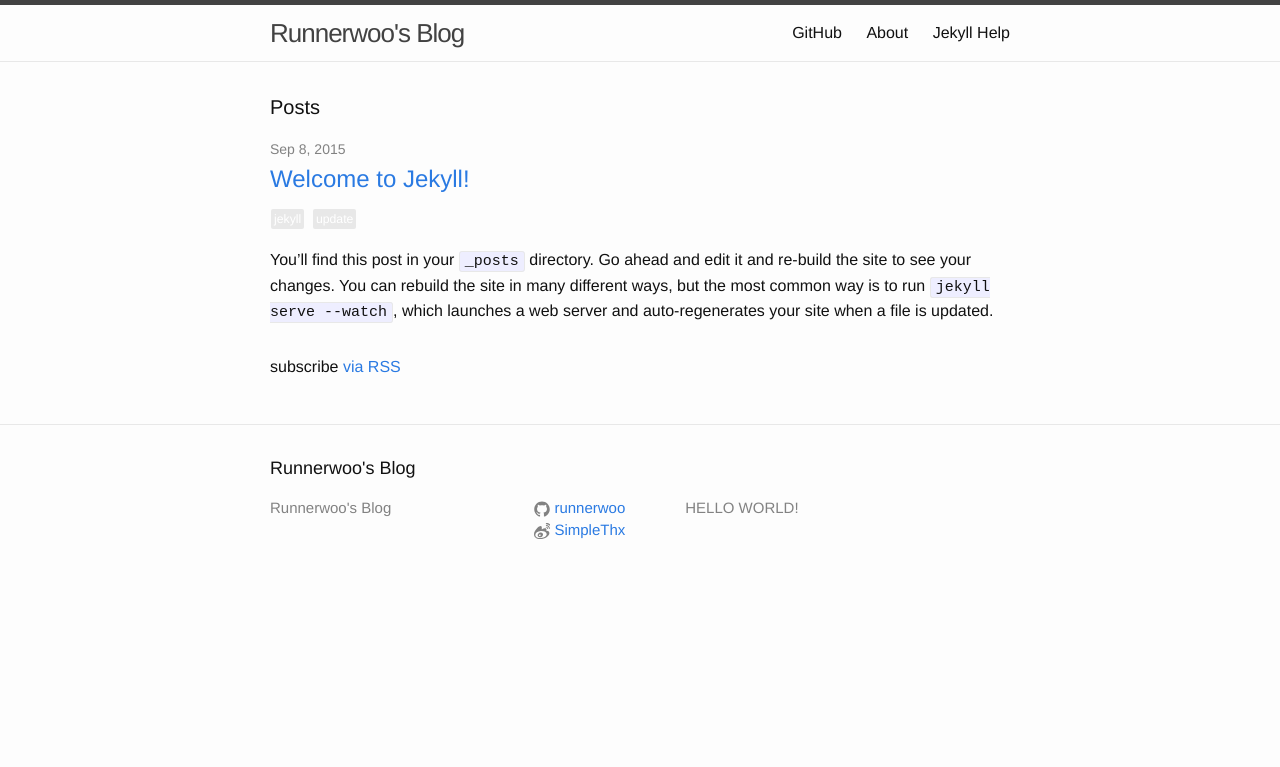
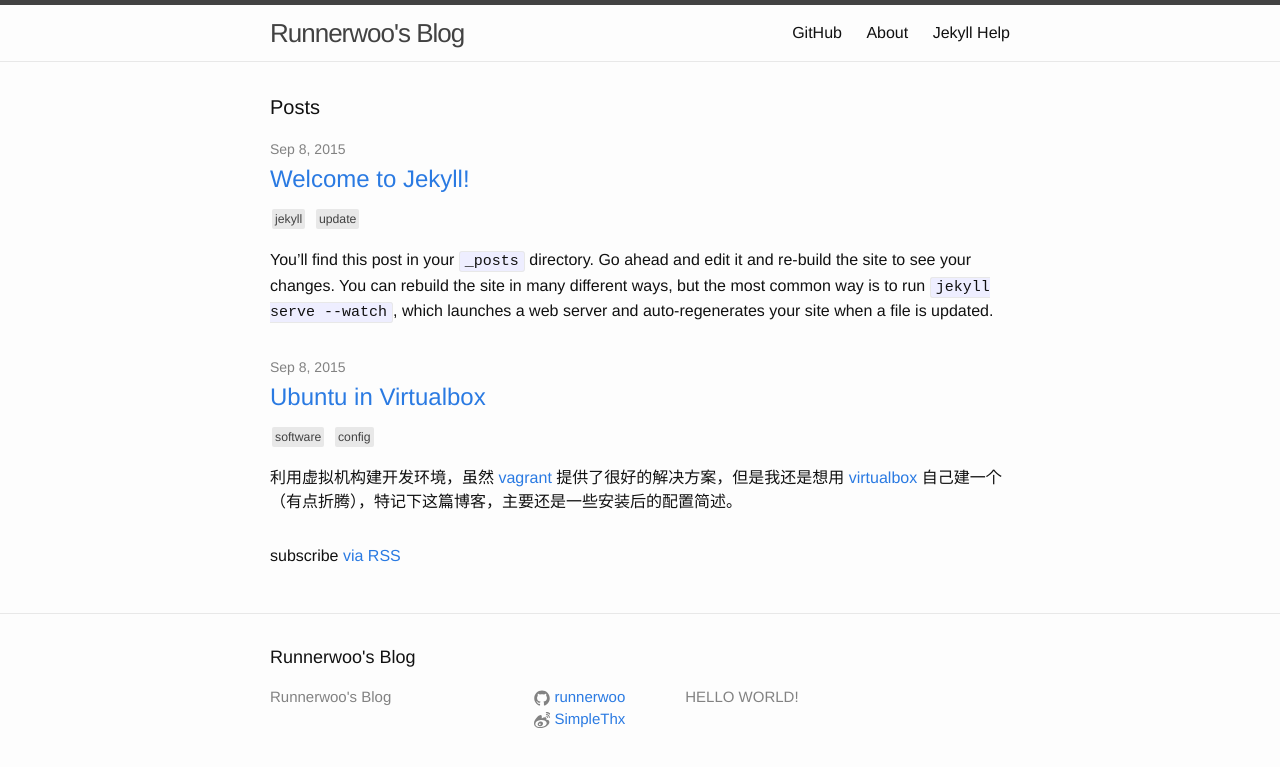
Before and after one commit to uwyc/uwyc.github.io, a Jekyll site: the page built from index.html, in a window 1280 px wide. Shown: the top 767 px of the page. Built offline with Jekyll 4.4.1, drawn with Linux system fonts in a browser that asks for light colours; some of the changed lines change nothing that is shown.

Commit message:
new blog 2015-09-08

```diff
--- /dev/null
+++ b/_posts/2015-09-08-ubuntu-in-virtualbox.md
@@ -0,0 +1,90 @@
+---
+layout: post
+title: "Ubuntu in Virtualbox"
+date: 2015-09-08
+meta:
+tags: software config
+categories:
+---
+
+利用虚拟机构建开发环境，虽然 [vagrant](https://www.vagrantup.com/) 提供了很好的解决方案，但是我还是想用 [virtualbox](https://virtualbox.org) 自己建一个（有点折腾），特记下这篇博客，主要还是一些安装后的配置简述。
+
+首先，我选择的系统是 [Ubuntu Server](http://www.ubuntu.org.cn/download/server) ，因为只是利用**Linux**的开发环境，还用不上它的图形化的软件。
+
+接着，就是在虚拟机上安装**Ubuntu Server**，至于安装步骤，相信只要上[百度](https://www.baidu.com/)或是[Google](https://www.google.com/)就能找到很多相关教程，我在这提供一个网站[^UbuntuServer]。
+
+安装完后**Ubuntu Server**，安装增强功能：
+{% highlight bash %}
+# 将增强功能的光盘插入，挂载增强工具
+$ sudo mount /dev/cdrom /media/cdrom
+# 安装对应的依赖项
+$ sudo apt-get update
+$ sudo apt-get install make gcc
+# 这个好像已经预先转了
+$ sudo apt-get install linux-headers-$(uname -r)
+# 之后切换到/media/cdrom运行增强功能程序
+$ cd /media/cdrom
+$ sudo ./VBoxLinuxAdditions.run
+# 安装完成后，关闭虚拟机，并重新启动
+$ sudo poweroff
+{% endhighlight %}
+
+如果想用**SSH**功能，还要设置网络配置，配置**host-only**网卡2[^host-only]:
+{% highlight bash %}
+# 首先在虚拟机设置上，挂上网卡2
+# 假如设置host-only网卡的IP为192.168.56.1 ，子网掩码为255.255.255.0
+$ sudo vim /etc/network/interface
+# 在下面加上这几行
+  # The host-only network interface
+  auto eth1
+  iface eth1 inet static
+  address 192.168.56.101
+  netmask 255.255.255.0
+  network 192.168.56.0
+  broadcast 192.168.56.255
+# 然后重新启动网络服务
+$ sudo service networking restart
+# 查看ifconfig，就会看到已被配置的网卡2
+$ ifconfig
+# 安装 OpenSSH 服务，在这里我选择了偷懒
+# 不是专门搞服务器，直接用Ubuntu的安装工具包
+$ sudo tasksel
+# 看到开始安装的紫色安装框
+# 按空格选择 OpenSSH server，按ENTER开始安装
+{% endhighlight %}
+安装完**OpenSSH**后就可以用 [Xshell](http://www.netsarang.com/products/xsh_overview.html)连接虚拟机了。 这里的**tasksel**是一个简便的网络服务安装工具（我是这么理解的），对于我这种不是很需要了解太细节的懒人，用这个就好了。其中**tasksel**中有许多其他的服务器安装，比如**LAMP**、**Tomcat**服务等等。
+
+最后，就是挂载共享文件夹，关闭正在启动的虚拟机，然后设置共享文件夹的选项，假设设置共享文件夹路径**X:/vmshare**，共享文件夹名称**vmshare**，如果要手动挂载，不能点击自动挂载。
+1.手动挂载法[^sharefolder]
+{% highlight bash %}
+# 编辑配置文件，让系统加载virtualbox模块
+$ sudo vim /etc/modules
+# 在文件后添加两行
+  vboxsf
+  vboxguest
+# 编辑虚拟系统的启动挂载配置
+$ sudo vim /etc/fstab
+# 在文件后添加一行
+# 共享文件夹名称 挂载点 挂载类型
+  vmshare /home/user/shares vboxsf defaults 0 0
+# 重启即可
+{% endhighlight %}
+2.自动挂载法
+{% highlight bash %}
+# 首先将用户(示例为user)添加到 vboxsf 用户组中
+# 使用户user能够操作自动挂载点内容
+$ sudo usermod -a -G vboxsf user
+# 然后将自动挂载勾上
+# 就会在 /media/ 下挂载 sf_vmshare (即sf_[共享文件夹名称])
+# 如果想要方便访问对应的挂载点，可以建立软链接
+$ ln -s /media/sf_vmshare /home/user/shares
+{% endhighlight %}
+
+<br/>
+------
+
+[^UbuntuServer]: [Ubuntu 12.04 LTS服务器版安装过程及使用图解(来源：Linux公社)](http://www.linuxidc.com/Linux/2012-05/60147.htm)
+
+[^host-only]: [Ubuntu Server VirtualBox host-only adapter confusion (windows 7 host) - Ask Ubuntu](http://askubuntu.com/questions/164635/ubuntu-server-virtualbox-host-only-adapter-confusion-windows-7-host)
+
+[^sharefolder]: [和VBOX虚拟机上的UBUNTU Server共享目录 - 懒猫 - 新浪博客](http://blog.sina.com.cn/s/blog_591ecf860100ipwx.html)
--- a/_sass/_layout.scss
+++ b/_sass/_layout.scss
@@ -193,9 +193,9 @@
     font-size: $small-font-size * 0.875;
     border-radius: 2px;
     background-color: $grey-color-light;
-    color: #ffffff;
+    color: $grey-color-dark;
     padding: 1px 3px;
-    margin: 0 1px;
+    margin: 0 2px;
 }
 
 
--- a/index.html
+++ b/index.html
@@ -23,7 +23,7 @@
           {% endfor%}
         </h2>
 
-        <p class="text">{{ post.excerpt | markdownify }}</p>
+        <p class="text">{% if post.description %}{{ post.description }}{% else %}{{ post.excerpt | markdownify }}{% endif %}</p>
       </li>
     {% endfor %}
   </ul>
```
